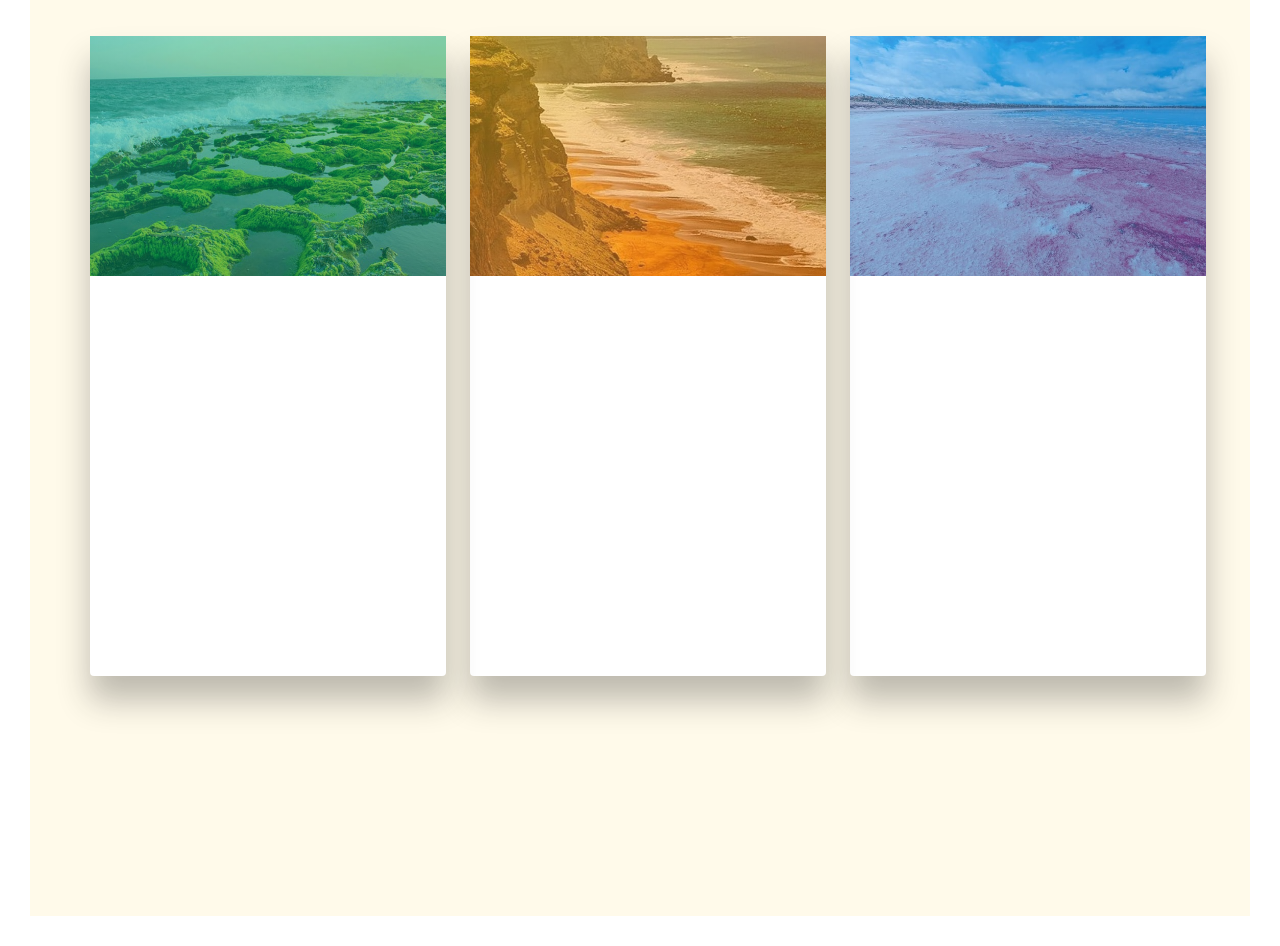
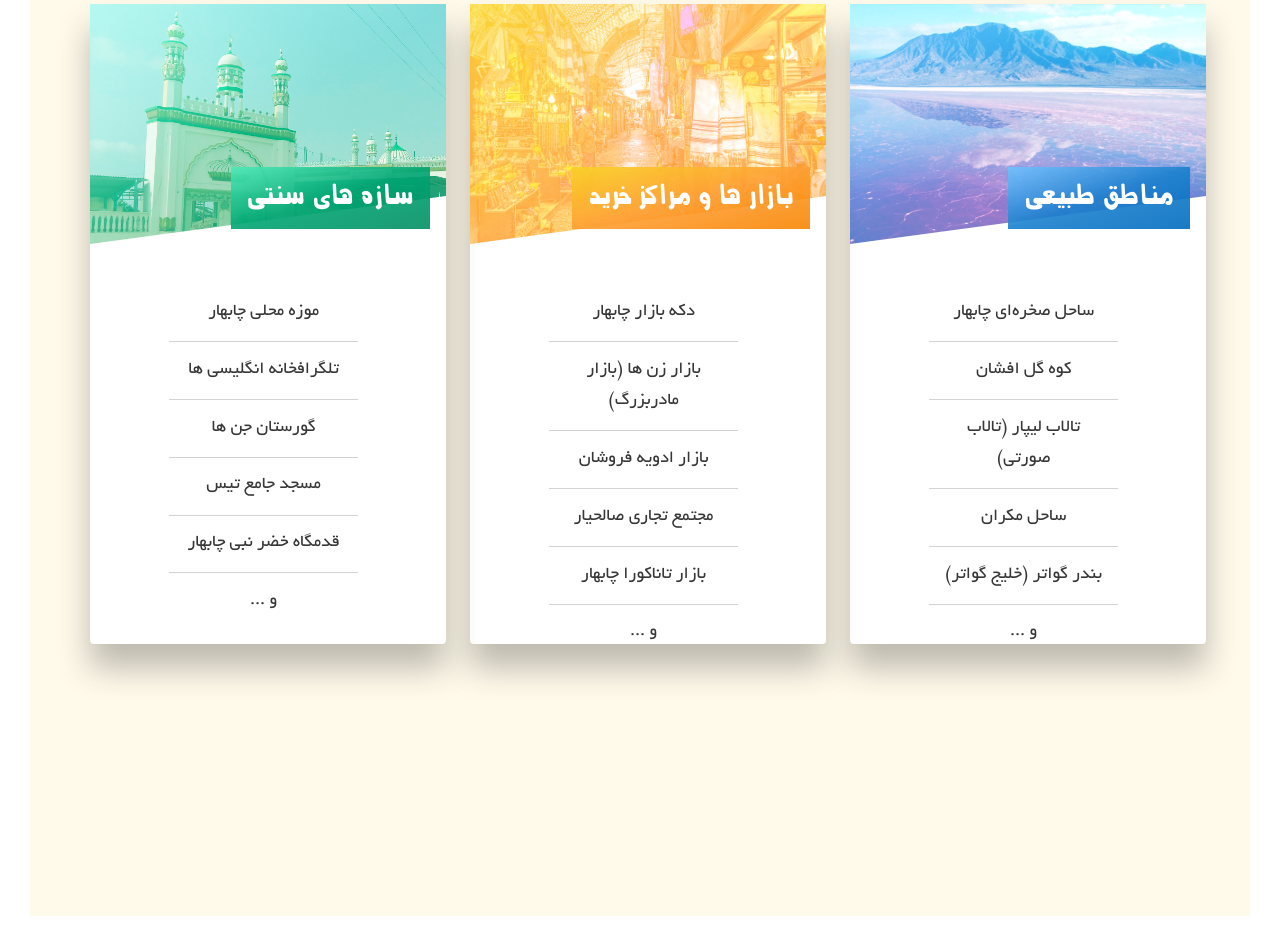
Before and after one commit to Delaram77L/Chaabahaar_gardi.css_practice, a plain HTML site: page Recreation areas.html in a window 1280 px wide. Shown: the part 724-1670 px from the top of the page. Drawn offline with Linux system fonts and the light colour scheme.

Commit message:
Completion of area all back

```diff
--- a/Recreation areas.html
+++ b/Recreation areas.html
@@ -45,45 +45,87 @@
 
         <div class="container">
             <div class="row">
+                <!-- مناطق طبیعی -->
                 <div class="col-lg-4 col-sm-5">
                     <div class="area">
                         <div class="area-side area-side-front">
-                            <div class="area-picture area-picture-1">
-
+                            <div class="area-picture area-picture-1"> </div>
+                            <h4 class="area-header">
+                                <span class="area-header-span area-header-span-1">
+                                    مناطق طبیعی
+                                </span>
+                            </h4>
+                            <div class="area-text">
+                                <ul>
+                                    <li>ساحل صخره‌ای چابهار</li>
+                                    <li>کوه گل افشان</li>
+                                    <li>تالاب لیپار (تالاب صورتی)</li>
+                                    <li>ساحل مکران</li>
+                                    <li>بندر گواتر (خلیج گواتر)</li>
+                                    <li> و ...</li>
+                                </ul>
                             </div>
-                            <div class="area-header area-header-1">
-
-                            </div>
-                            <p class="area-text area-text-1">
-
-                            </p>
                         </div>
                         <div class="area-side area-side-back area-side-back-1">
-                            <p class="area-text area-text"> ...</p>
+                            <p class="area-text-back">برای شناخت این مناطق ، روی دکمه ی ادامه کلیک کنید ...!</p>
+                            <a class="btn btn-white area-side-back-btn" href="#"> ادامه مطالب</a>
+                            <div class="area-picture-back area-picture-back-1"> </div>
                         </div>
                     </div>
                 </div>
+                <!-- بازار ها و مراکز خرید -->
                 <div class="col-lg-4 col-sm-5">
                     <div class="area">
                         <div class="area-side area-side-front">
                             <div class="area-picture area-picture-2"></div>
-                            <div class="area-header area-header-2"></div>
-                            <p class="area-text area-text-2"></p>
+                            <h4 class="area-header">
+                                <span class="area-header-span area-header-span-2">
+                                    بازار ها و مراکز خرید
+                                </span>
+                            </h4>
+                            <div class="area-text">
+                                <ul>
+                                    <li>دکه بازار چابهار</li>
+                                    <li>بازار زن ها (بازار مادربزرگ)</li>
+                                    <li>بازار ادویه فروشان</li>
+                                    <li>مجتمع تجاری صالحیار</li>
+                                    <li>بازار تاناکورا چابهار</li>
+                                    <li> و ...</li>
+                                </ul>
+                            </div>
                         </div>
                         <div class="area-side area-side-back area-side-back-2">
-                            <p class="area-text">....</p>
+                            <p class="area-text-back">برای شناخت این مناطق ، روی دکمه ی ادامه کلیک کنید ...!</p>
+                            <a class="btn btn-white area-side-back-btn" href="#"> ادامه مطالب</a>
+                            <div class="area-picture-back area-picture-back-2"> </div>
                         </div>
                     </div>
                 </div>
+                <!-- سازه های سنتی -->
                 <div class="col-lg-4 col-sm-5">
                     <div class="area">
                         <div class="area-side area-side-front">
                             <div class="area-picture area-picture-3"></div>
-                            <div class="area-header area-header-3"></div>
-                            <p class="area-text area-text-3"></p>
+                            <h4 class="area-header">
+                                <span class="area-header-span area-header-span-3">
+                                سازه های سنتی
+                                </span>
+                            </h4>
+                            <div class="area-text">
+                                <ul>
+                                    <li>موزه محلی چابهار</li>
+                                    <li>تلگرافخانه انگلیسی ها</li>
+                                    <li>گورستان جن ها</li>
+                                    <li>مسجد جامع تیس </li>
+                                    <li>قدمگاه خضر نبی چابهار</li>
+                                    <li> و ...</li>
+                                </ul>
+                            </div>
                         </div>
                         <div class="area-side area-side-back area-side-back-3">
-                            <p class="area-text">....</p>
+                            <p class="area-text-back">برای شناخت این مناطق ، روی دکمه ی ادامه کلیک کنید ...!</p>
+                            <a class="btn btn-white area-side-back-btn" href="#"> ادامه مطالب</a>
+                            <div class="area-picture-back area-picture-back-3"> </div>
                         </div>
                     </div>
                 </div>
--- a/assets/style css/style.css
+++ b/assets/style css/style.css
@@ -6,8 +6,10 @@
     src: url(../../fonts/fonts/BYekanWeb.woff);}
 
 @font-face {font-family: "Text-bold";
-    src: url(../../fonts/Vazirmatn-Bold.ttf)
-}
+    src: url(../../fonts/Vazirmatn-Bold.ttf)}
+
+@font-face {font-family: "Cards";
+    src: url(../../fonts/fonts/BNarm.woff);}
 
 
 
@@ -75,6 +77,7 @@ body{font-family: "Titr";
     background-size: cover;
     background-position: top;
     position: relative;
+    -webkit-clip-path:polygon(0 0, 100% 0, 100% 75vh, 0 100%) ;
     clip-path:polygon(0 0, 100% 0, 100% 75vh, 0 100%) ;}
 
 
@@ -192,6 +195,7 @@ body{font-family: "Titr";
     background-image: linear-gradient( to left , #1a80ce , #fe9f33);
     -webkit-background-clip: text;
     color: transparent;
+    transition: all .25s;
 }
 
 .heading-secondary:hover{
@@ -315,10 +319,8 @@ body{font-family: "Titr";
     width: 100%;
     top: 0;
     left: 0;
-    margin: 0 .5rem;
-    color: #fff;
+    margin: -2rem .5rem;
     transition:all 1s ease;
-    font-size: 2rem;
     position: absolute;
     backface-visibility: hidden;
     border-radius: 4px;
@@ -353,23 +355,124 @@ body{font-family: "Titr";
     transform: rotateY(0);
 }
 
-        /* area-picture */
+        /* area picture */
 .area-picture{
     background-size: cover;
     height: 15rem;
+    background-blend-mode: screen;
+    -webkit-clip-path: polygon(0 0, 100% 0, 100% 80%, 0 100%);
+    clip-path: polygon(0 0, 100% 0, 100% 80%, 0 100%);
+
 }
 
 .area-picture-1{
-    background-image: linear-gradient(to bottom right, rgba(114, 194, 255,.5), rgba(26, 128, 206,.5),
-     rgba(0, 108, 190,.5)), url(../../img/Lipar-Wetland.jpeg);
+    background-image: linear-gradient(to bottom right, rgb(114, 194, 255), rgb(26, 128, 206),
+     rgb(0, 108, 190)), url(../../img/تالاب-لیپار،-اعجازی-به-رنگ-صورتی.jpg);
 }
 
 .area-picture-2{
-    background-image: linear-gradient(to bottom right, rgba(249, 210, 36,.5), rgba(254, 159, 51,.5),
-     rgba(248, 133, 2,.5)), url(../../img/nody-1626319880.jpg);
+    background-image: linear-gradient(to bottom right, rgb(249, 210, 36), rgb(254, 159, 51),
+     rgb(248, 133, 2)), url(../../img/photo-2.jpg);
 }
 
 .area-picture-3{
-    background-image: linear-gradient(to bottom right, rgba(78, 235, 185,.5), rgba(0, 165, 114,.5),
-     rgba(3, 143, 99,.5)), url(../../img/cfc423ba6ee841bc87f645ea0df7c1a6-765x535.jpg);
+    background-image: linear-gradient(to bottom right, rgb(78, 235, 185), rgb(0, 165, 114),
+     rgb(3, 143, 99)), url(../../img/مسجد\ تیس.jpg);
 }
+
+        /* area header */
+.area-header{
+    color: #fff;
+    font-size: 1.9rem;
+    text-align: right;
+    position: absolute;
+    top: 11rem;
+    right: 1rem;
+    width: 80%;
+    font-family: "Cards";
+}
+
+.area-header-span{
+    padding: 1rem;
+}
+
+.area-header-span-1{
+    background-image: linear-gradient(to bottom right, rgba(114, 194, 255, .9), rgba(26, 128, 206, .9),
+    rgba(0, 108, 190, .9));
+}
+
+.area-header-span-2{
+    background-image: linear-gradient(to bottom right, rgba(249, 210, 36, .9), rgba(254, 159, 51, .9),
+    rgba(248, 133, 2, .9));
+}
+
+.area-header-span-3{
+    background-image: linear-gradient(to bottom right, rgba(78, 235, 185, .9), rgba(0, 165, 114, .9),
+    rgba(3, 143, 99, .9));
+}
+
+        /* area text */
+.area-text{
+    padding: 2.5rem;
+}
+
+.area-text > ul{
+    list-style: none;
+    width: 80%;
+    margin: 0 3rem;
+    font-family: "Titr";
+}
+
+.area-text > ul >li{
+    padding: .8rem;
+    color: #383737;
+    font-size: 1.15rem;
+    text-align: center;
+}
+
+.area-text > ul >li:not(:last-child){
+    border-bottom: 1px solid #d3d3d3;
+}
+
+
+/* -------------------------------------------- */
+        /* area-text-back */
+.area-text-back{
+    padding:  2.5rem;
+    text-align: center;
+    font-size: 1.9rem;
+    margin-top: 5rem;
+    color: #fff;
+    text-shadow: 0 1rem 1.5rem #fff;
+    font-family: "Cards";
+}
+
+        /* area back botton */
+.area-side-back-btn{
+    margin: 2rem 6.2rem 4rem 6.2rem;
+}
+
+        /* area picture back */
+.area-picture-back{
+    margin-bottom: 0;
+    background-size: cover;
+    height: 15rem;
+    background-blend-mode: screen;
+    -webkit-clip-path: polygon(0 20%, 100% 0, 100% 100%, 0 100%);
+    clip-path: polygon(0 20%, 100% 0, 100% 100%, 0 100%);
+}
+
+.area-picture-back-1{
+    background-image: linear-gradient(to bottom right, rgb(114, 194, 255), rgb(26, 128, 206),
+    rgb(0, 108, 190)), url(../../img/kooh\ golafshaan.jpg);
+}
+
+.area-picture-back-2{
+    background-image: linear-gradient(to bottom right, rgb(249, 210, 36), rgb(254, 159, 51),
+    rgb(248, 133, 2)), url(../../img/traditional-market-in-chabahar.jpg);
+}
+
+.area-picture-back-3{
+    background-image: linear-gradient(to bottom right, rgb(78, 235, 185), rgb(0, 165, 114),
+    rgb(3, 143, 99)), url(../../img/موزه\ محلی1.jpg);
+}
```
Also changed, not shown: img/kooh golafshaan 2.jpg (added), img/kooh golafshaan.jpg (added), img/traditional-market-in-chabahar.jpg (added), img/مسجد تیس.jpg (added), img/موزه محلی1.jpg (added).
